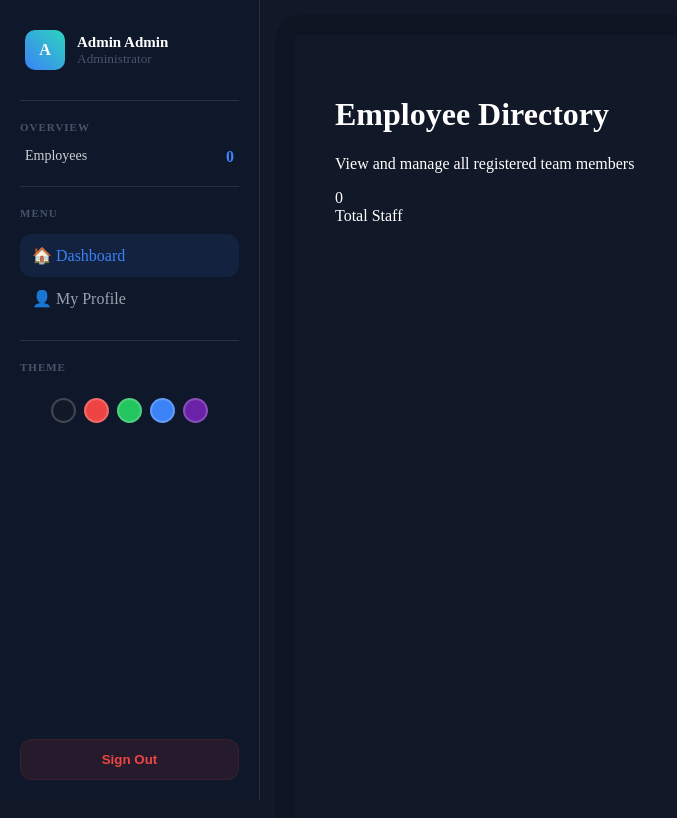
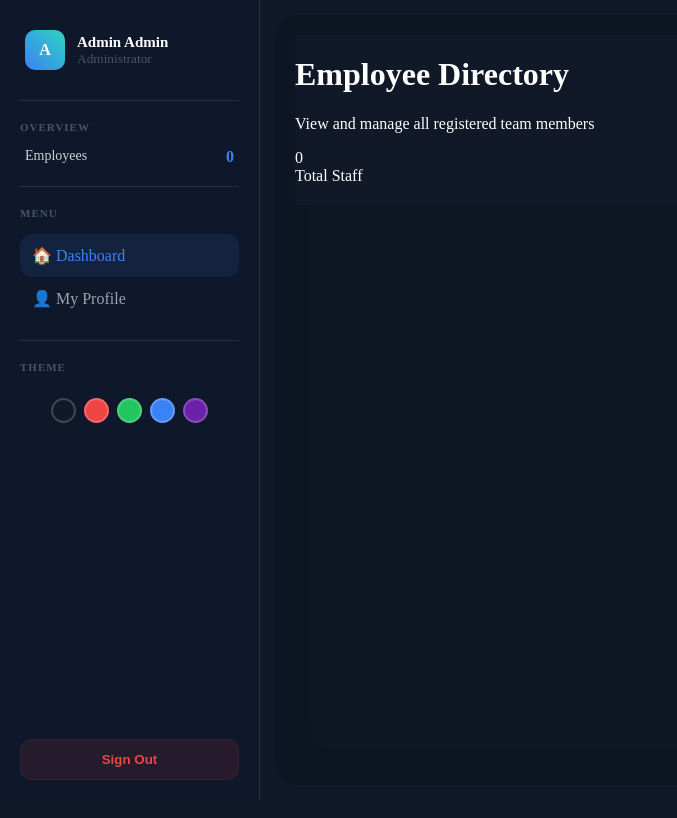
Before and after one commit to farahhariri350-lgtm/AlphaBit-Task2, a React (Vite) app: page /#/admin in a window 1280 px wide. Shown: the top 818 px of the page, without its empty margins (0-677 px from the left). Built offline with nearby package versions, Linux system fonts and the light colour scheme; sample sign-in values are in the browser's storage.

Commit message:
Fix: Clean up AdminPage layout and fix input widths

```diff
--- a/src/pages/AdminPage.css
+++ b/src/pages/AdminPage.css
@@ -1,67 +1,79 @@
+/* الحاوية الأساسية - جعلناها شفافة لتأخذ شكل الأب (AdminLayout) */
 .admin-page-content {
-  position: relative;
-  min-height: 100vh;
-  padding: 40px;
+  width: 100%;
   color: #fff;
-  z-index: 1;
+  display: flex;
+  flex-direction: column;
+  gap: 20px;
+}
 
-  overflow-x: hidden;
+
+.user-cards-grid {
+  display: grid;
+  grid-template-columns: repeat(auto-fill, minmax(280px, 1fr));
+  gap: 20px;
+  width: 100%;
+}
+
+
+.employee-card {
+  background: rgba(31, 41, 55, 0.7);
+  backdrop-filter: blur(10px);
+  border: 1px solid rgba(255, 255, 255, 0.1);
+  border-radius: 20px;
+  padding: 20px;
+  transition: 0.3s ease;
+  cursor: pointer;
+  display: flex;
+  flex-direction: column;
+  box-sizing: border-box;
+}
+
+.employee-card:hover {
+  transform: translateY(-5px);
+  border-color: #3b82f6;
+  background: rgba(31, 41, 55, 0.9);
 }
 
 
 .edit-fields {
   display: flex;
   flex-direction: column;
-  gap: 12px;
+  gap: 10px;
   width: 100%;
-
-  box-sizing: border-box;
+  margin-top: 15px;
 }
 
 .edit-fields input {
   width: 100%;
-  padding: 12px 15px;
+  padding: 12px;
   background: #111827;
   border: 1px solid #374151;
-  border-radius: 12px;
+  border-radius: 10px;
   color: #fff;
-  outline: none;
+  font-size: 14px;
 
   box-sizing: border-box;
-  font-size: 14px;
-  display: block;
+  outline: none;
+}
+
+.edit-fields input:focus {
+  border-color: #3b82f6;
 }
 
 .save-btn {
   width: 100%;
-  padding: 14px;
-  margin-top: 8px;
-  border-radius: 12px;
-  box-sizing: border-box;
-  cursor: pointer;
+  padding: 12px;
+  margin-top: 10px;
   background: #3b82f6;
   color: #fff;
   border: none;
+  border-radius: 10px;
   font-weight: bold;
+  cursor: pointer;
+  box-sizing: border-box;
 }
 
 .save-btn:hover {
   background: #2563eb;
-  transform: translateY(-2px);
 }
-
-
-.admin-page-content::before {
-  content: "";
-  position: absolute;
-  top: 0; left: 0;
-  width: 100%; height: 100%;
-  background-image:
-    linear-gradient(rgba(128, 128, 128, 0.1) 1px, transparent 1px),
-    linear-gradient(90deg, rgba(128, 128, 128, 0.1) 1px, transparent 1px);
-  background-size: 40px 40px;
-  mix-blend-mode: overlay;
-  animation: bgPan 60s linear infinite;
-  z-index: -1;
-  pointer-events: none;
-}
```
